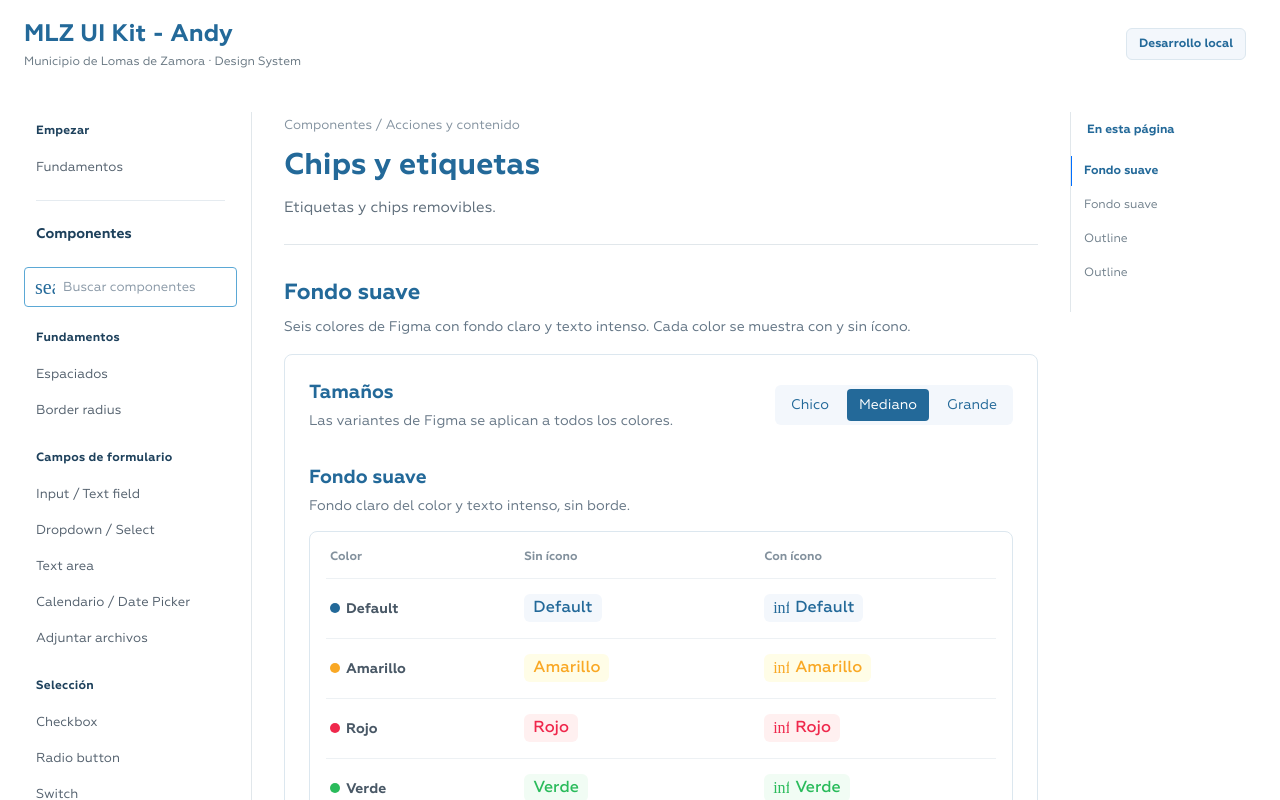
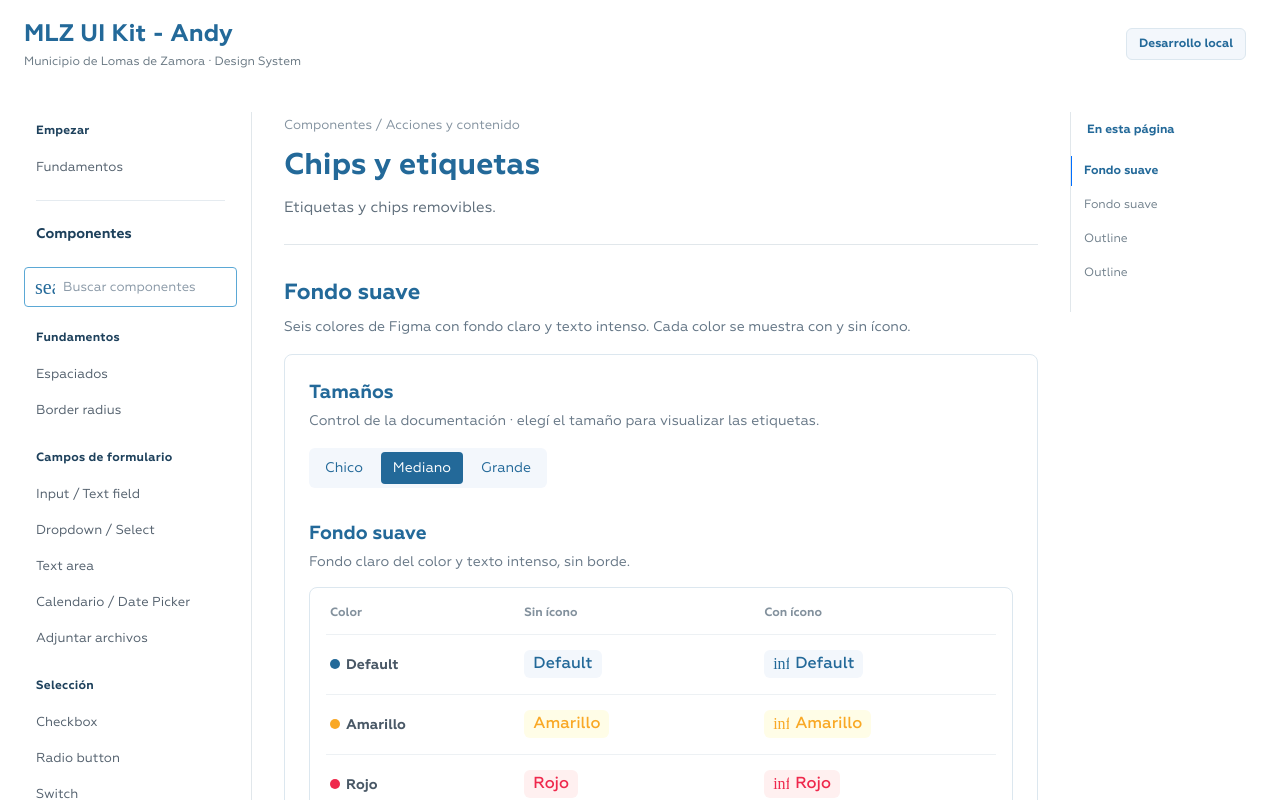
Before and after one commit to SantiagoM96/mlz-muni, a React (Vite) app: page /ui-kit-andy/componentes/chips in a window 1280 px wide. Shown: the top 800 px of the page. Built offline with nearby package versions, Linux system fonts and the light colour scheme; a web font is replaced by a local one.

Commit message:
docs(andy): distinguish tag size inspector controls from actual tag examples

```diff
--- a/src/pages/andy-kit/AndyTagPaletteGallery.tsx
+++ b/src/pages/andy-kit/AndyTagPaletteGallery.tsx
@@ -53,8 +53,8 @@ function VariantSection({appearance,size}: {appearance:Appearance;size:Size}){
 export function AndyTagPaletteGallery({onlyAppearance}:{onlyAppearance?:Appearance}={}){
  const [size,setSize]=useState<Size>('mediano');
  return <div className="andy-tag-palette">
-  <div className="andy-palette-sizebar">
-   <div><h3>Tamaños</h3><p>Las variantes de Figma se aplican a todos los colores.</p></div>
+  <div className="andy-palette-sizebar andy-doc-inspector">
+   <div><h3>Tamaños</h3><p>Control de la documentación · elegí el tamaño para visualizar las etiquetas.</p></div>
    <div className="andy-palette-size-options" role="group" aria-label="Tamaño de las etiquetas">
     {(['chico','mediano','grande'] as const).map(option=><button key={option} type="button"
       aria-pressed={size===option} onClick={()=>setSize(option)}>
```
